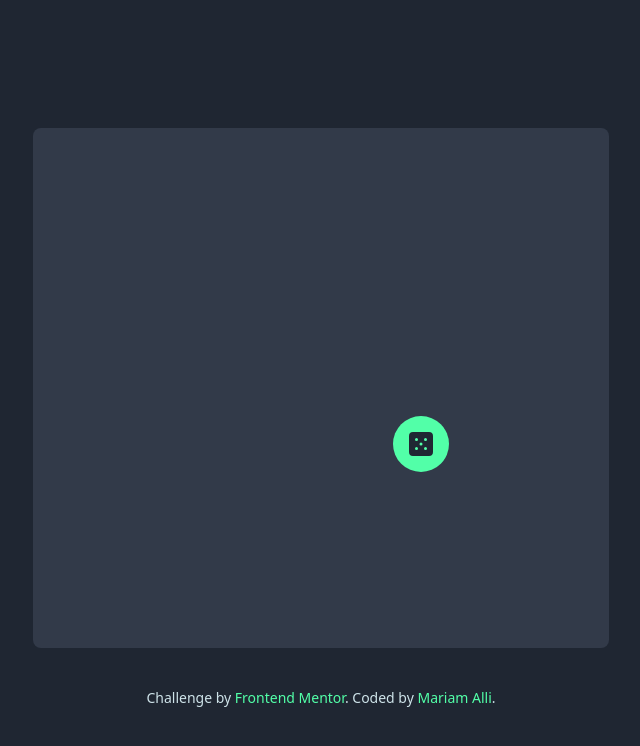
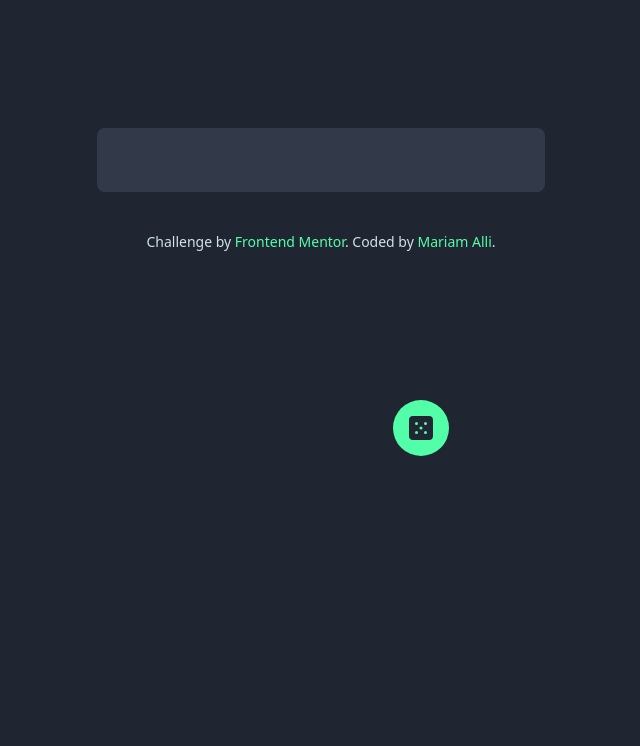
Before and after one commit to mariamALLI/advice-qoutes, a plain HTML site: page index.html in a window 1280 px wide. Shown: the whole page, without its empty margins (319-959 px from the left). Drawn offline with nearby package versions, Linux system fonts and the light colour scheme; no server answers.

Commit message:
Update index.html

```diff
--- a/index.html
+++ b/index.html
@@ -14,14 +14,14 @@
 </head>
 <body class="bg-dark_blue">
   <main>
-    <div class="relative">
-      <div class="flex h-[40vh] flex-col justify-center items-center bg-dark_grayish_blue px-4 py-8 mx-3 my-10 rounded-lg sm:max-w-xl sm:mx-auto sm:mt-32 sm:h-[65vh]" id="advice_box">
+    <div class="">
+      <div class="relative w-50 h-50 flex flex-col justify-center items-center bg-dark_grayish_blue px-4 py-8 mx-3 my-10 rounded-lg xl:max-w-md xl:mx-auto md:mt-32 md:h-45" id="advice_box">
           <!-- Advice ID goes here --
 
          Advice text goes here -->
       </div>
       <div>
-        <button class="absolute cursor left-[12rem] top-[20.5rem] p-4 mt-4 rounded-full bg-neon_green hover:shadow-[0_0px_25px_#0f93f2] sm:left-[44.5rem] sm:top-[17rem]" id="fetch-btn"><img id="click-fetch" src="images/icon-dice.svg" alt="dice-btn-img"></button>
+        <button class="absolute cursor left-[10rem] top-[16.5rem] p-4 mt-4 rounded-full bg-neon_green hover:shadow-[0_0px_25px_#0f93f2] xl:left-[44.5rem] xl:top-[24rem] md:top-[22.5rem] md:left-[30.5rem]" id="fetch-btn"><img id="click-fetch" src="images/icon-dice.svg" alt="dice-btn-img"></button>
       </div>
 
     </div>
```
